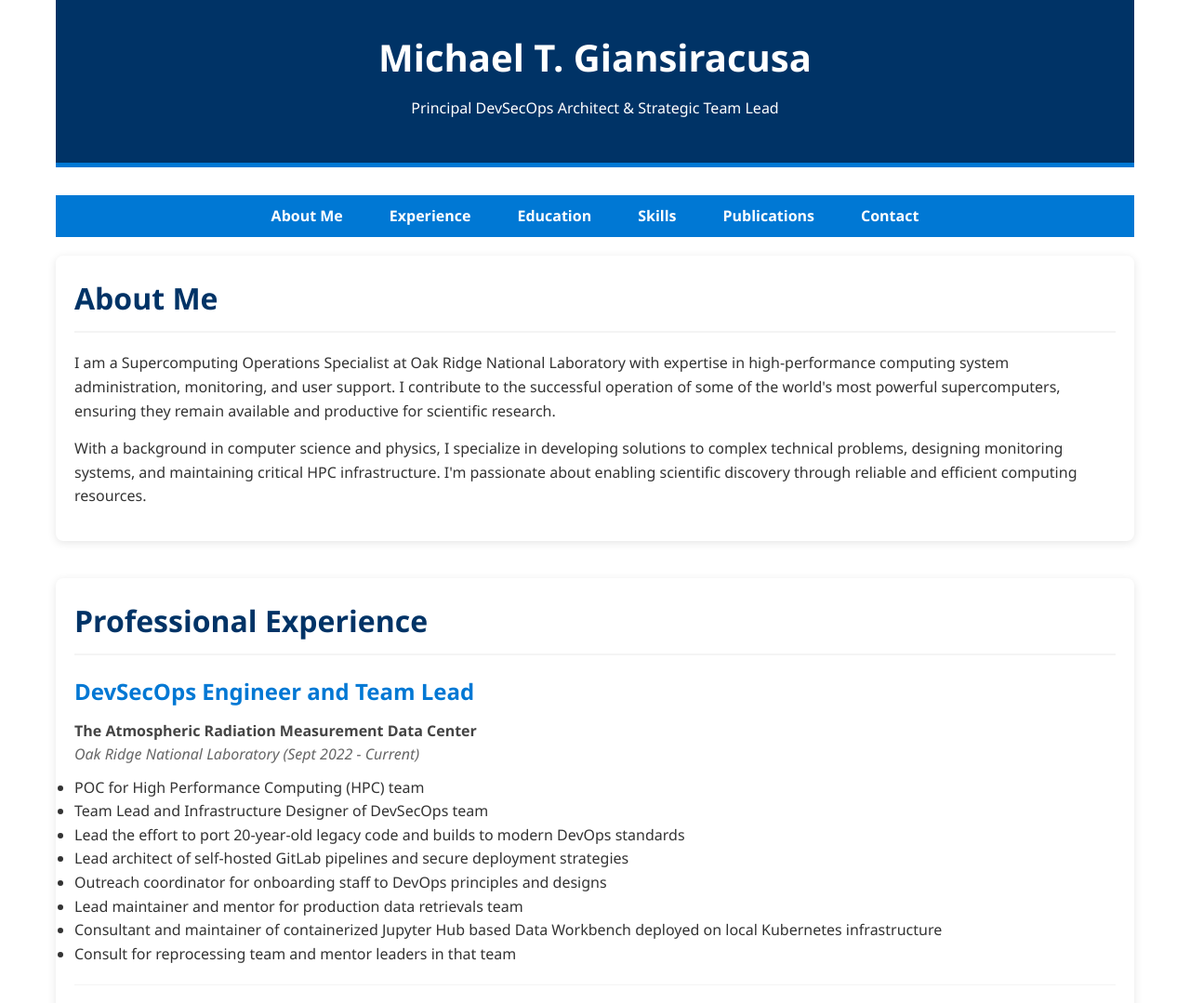
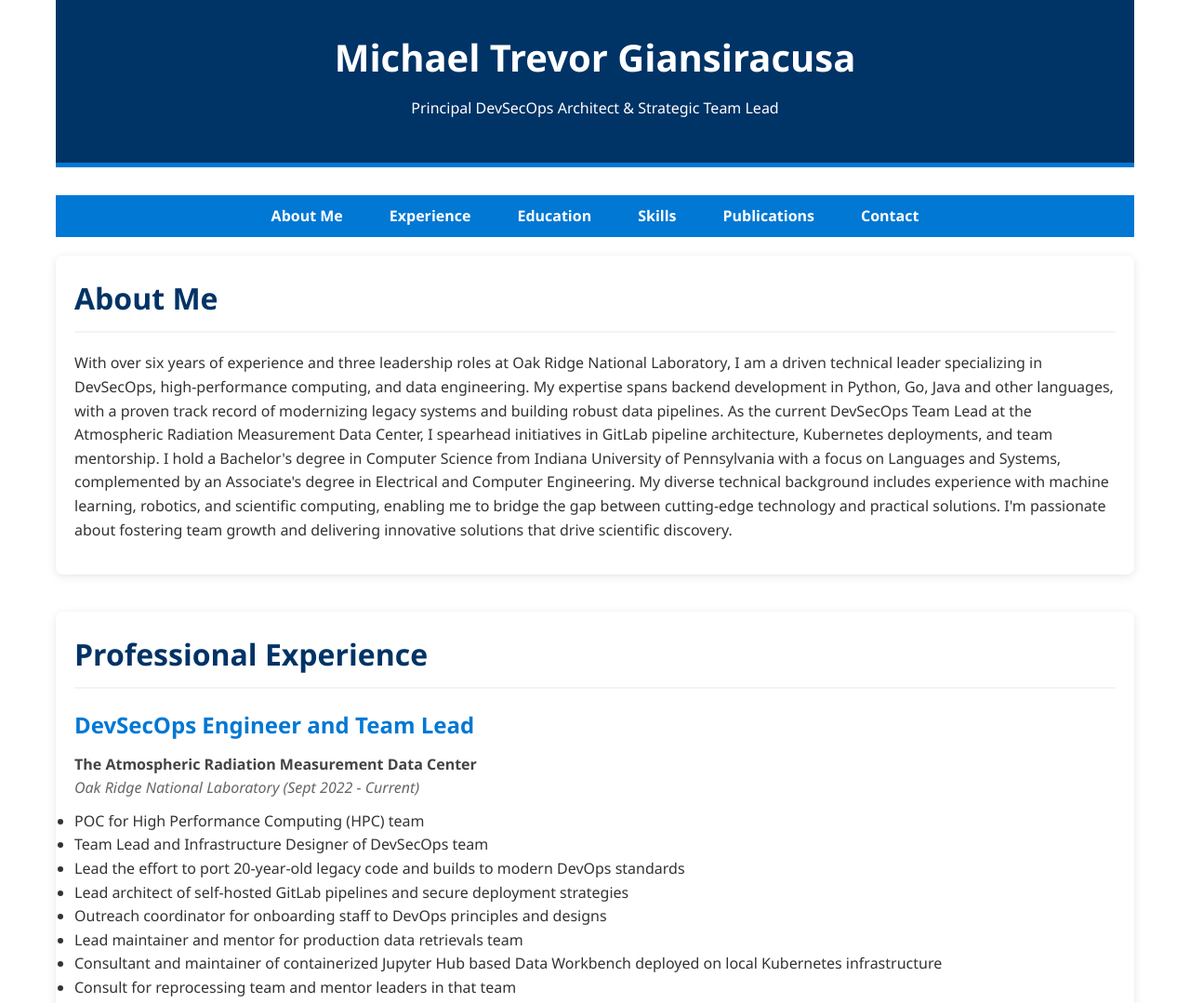
Before and after one commit to michaeltg12/michaeltg12.github.io, a plain HTML site: page index.html in a window 1280 px wide. Shown: the top 1079 px of the page at 93% size. Drawn offline with Linux system fonts and the light colour scheme.

Commit message:
udate prof title and about me

```diff
--- a/index.html
+++ b/index.html
@@ -219,10 +219,8 @@
 </head>
 <body>
     <header>
-        <div class="profile-header">
-            <h1>Michael T. Giansiracusa</h1>
-            <p>Principal DevSecOps Architect & Strategic Team Lead</p>
-        </div>
+        <h1>Michael Trevor Giansiracusa</h1>
+        <p class="title">Principal DevSecOps Architect & Strategic Team Lead</p>
     </header>
 
     <nav>
@@ -239,10 +237,9 @@
     <main>
         <section id="about">
             <h2>About Me</h2>
-            <div class="section-content">
-                <p>I am a Supercomputing Operations Specialist at Oak Ridge National Laboratory with expertise in high-performance computing system administration, monitoring, and user support. I contribute to the successful operation of some of the world's most powerful supercomputers, ensuring they remain available and productive for scientific research.</p>
-                <p>With a background in computer science and physics, I specialize in developing solutions to complex technical problems, designing monitoring systems, and maintaining critical HPC infrastructure. I'm passionate about enabling scientific discovery through reliable and efficient computing resources.</p>
-            </div>
+            <p>With over six years of experience and three leadership roles at Oak Ridge National Laboratory, I am a driven technical leader specializing in DevSecOps, high-performance computing, and data engineering. My expertise spans backend development in Python, Go, Java and other languages, with a proven track record of modernizing legacy systems and building robust data pipelines. As the current DevSecOps Team Lead at the Atmospheric Radiation Measurement Data Center, I spearhead initiatives in GitLab pipeline architecture, Kubernetes deployments, and team mentorship.
+
+                I hold a Bachelor's degree in Computer Science from Indiana University of Pennsylvania with a focus on Languages and Systems, complemented by an Associate's degree in Electrical and Computer Engineering. My diverse technical background includes experience with machine learning, robotics, and scientific computing, enabling me to bridge the gap between cutting-edge technology and practical solutions. I'm passionate about fostering team growth and delivering innovative solutions that drive scientific discovery.</p>
         </section>
 
         <section id="experience">
```
